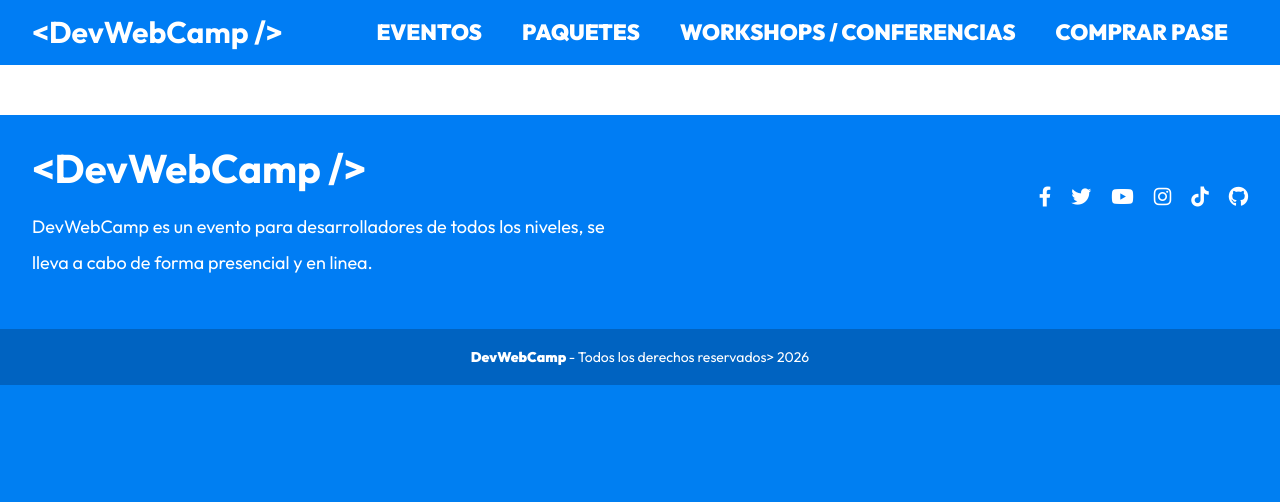
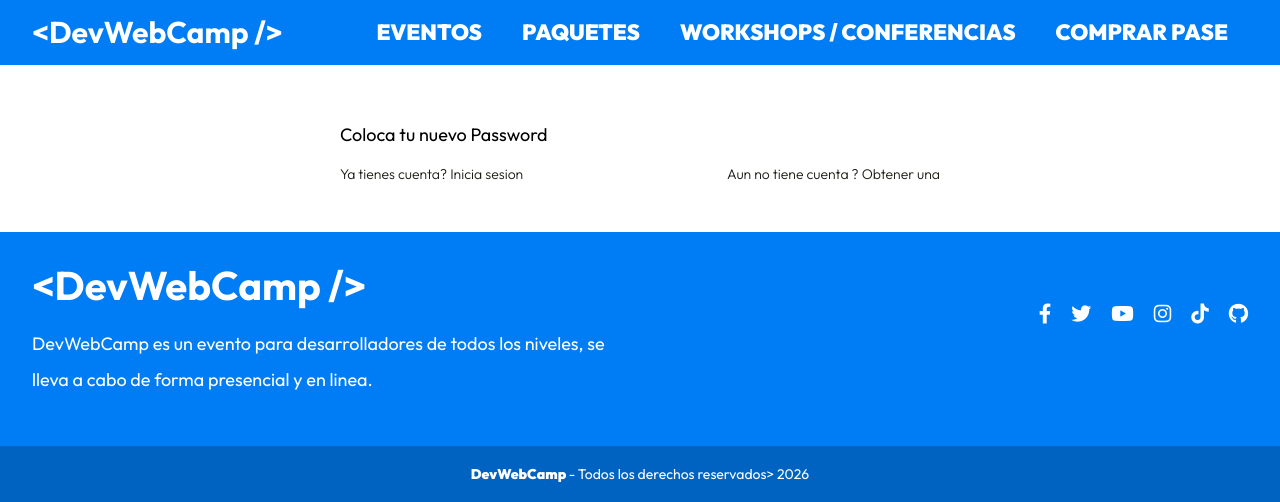
Before and after one commit to szelemcode/DevWebCamp, a PHP site: template views/auth/reestablecer.php in a window 1280 px wide. Shown: the part 600-1102 px from the top of the page. Before the commit the page ends 985 px from the top, so only its background shows below. Run offline with PHP 8.4, Linux system fonts and the light colour scheme; the template is opened without the code that fills it, so the values that code supplies are empty; some libraries are stand-ins or nearby versions.

Commit message:
update video 688 completo

```diff
--- a/classes/Email.php
+++ b/classes/Email.php
@@ -69,7 +69,7 @@ class Email {
 
         $contenido = '<html>';
         $contenido .= "<p><strong>Hola " . $this->nombre .  "</strong> Has solicitado reestablecer tu password, sigue el siguiente enlace para hacerlo.</p>";
-        $contenido .= "<p>Presiona aquí: <a href='" . $_ENV['HOST'] . "/recuperar?token=" . $this->token . "'>Reestablecer Password</a>";
+        $contenido .= "<p>Presiona aquí: <a href='" . $_ENV['HOST'] . "/reestablecer?token=" . $this->token . "'>Reestablecer Password</a>";
         $contenido .= "<p>Si tu no solicitaste este cambio, puedes ignorar el mensaje</p>";
         $contenido .= '</html>';
         $mail->Body = $contenido;
--- a/src/scss/ui/alertas/_alertas.scss
+++ b/src/scss/ui/alertas/_alertas.scss
@@ -10,7 +10,7 @@
     &__exito {
         background-color: color.adjust(v.$verde, $lightness: 60%);
         border-left: .5rem solid v.$verde;
-        color:v.$verde;
+        color:color.adjust(v.$verde, $lightness: 20%);
     }
     &__error {
         background-color: color.adjust(v.$rojo, $lightness: 60%);
--- a/src/scss/ui/formulario/_acciones.scss
+++ b/src/scss/ui/formulario/_acciones.scss
@@ -5,6 +5,10 @@
     margin-top: 2rem;
     display: flex;
     justify-content: space-between;
+
+    &--centrar{
+        justify-content: center; // a lo que tiene display flex lo centro de esta manera
+    }
 
     &__enlace {
         color: v.$negro;
--- a/views/auth/olvide.php
+++ b/views/auth/olvide.php
@@ -2,7 +2,9 @@
 <H2 class="auth__heading"><?php echo $titulo; ?></H2>
 <p class="auth__texto">Recupera tu acceso a DevWebcamp</p>
 
-<form action="" class="formulario">
+<?php require_once __DIR__ . '/../templates/alertas.php' ?>
+
+<form action="/olvide"  method="POST" class="formulario">
     <div class="formulario__campo">
         <label for="email" class="formulario__label">Email</label>
         <input
--- a/views/auth/reestablecer.php
+++ b/views/auth/reestablecer.php
@@ -0,0 +1,31 @@
+<main class="auth">
+<H2 class="auth__heading"><?php echo $titulo; ?></H2>
+<p class="auth__texto">Coloca tu nuevo Password</p>
+
+<?php require_once __DIR__ . '/../templates/alertas.php' ?>
+
+<?php
+if($token_valido){
+?>
+
+<form   method="POST" class="formulario">
+    <div class="formulario__campo">
+        <label for="email" class="formulario__label">Nuevo Password</label>
+        <input
+             type="password"
+             class="formulario__input"
+             placeholder="Tu password"
+             id="password"
+             name="password"
+             />
+    </div>
+
+    <input type="submit" class="formulario__submit" value="Guardar Password">
+
+<?php } ?>
+    <div class="acciones">
+        <a href="/login" class="acciones__enlace">Ya tienes cuenta? Inicia sesion</a>
+        <a href="/registro" class="acciones__enlace">Aun no tiene cuenta ? Obtener una</a>
+        </div>
+</form>
+</main>
```
Also changed, not shown: controllers/AuthController.php (+10 -3 lines), views/auth/confirmar.php (+14 -0 lines), views/auth/login.php (+5 -3 lines), public/build/css/app.css, 1 other file.
